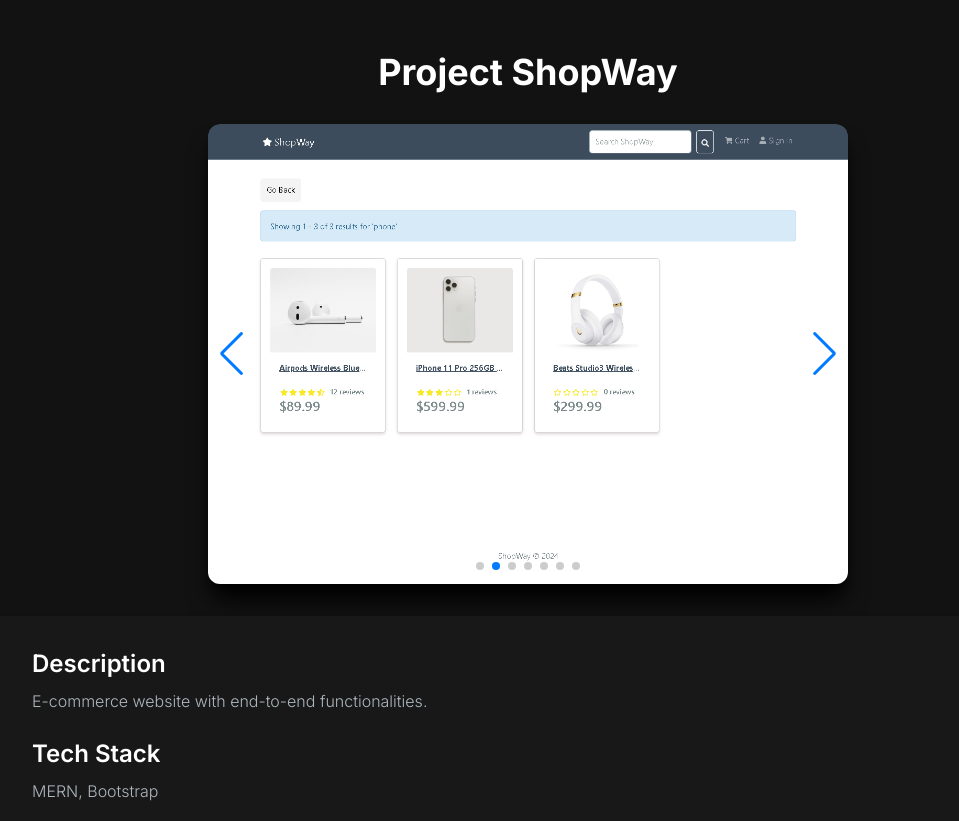
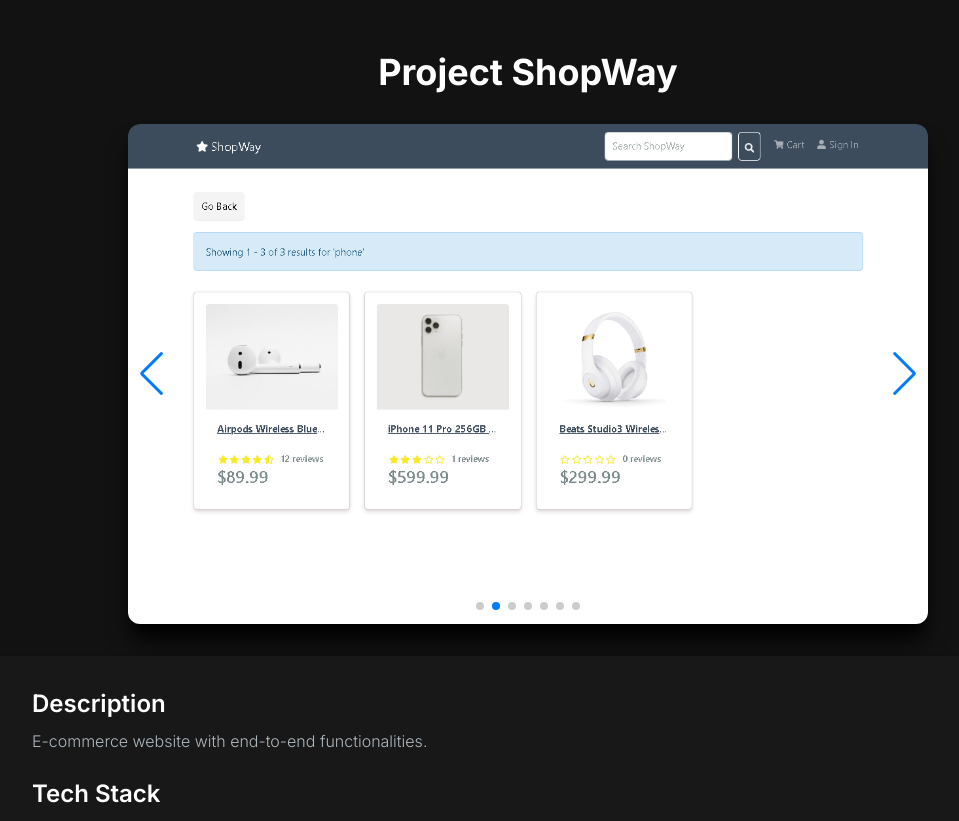
Before and after one commit to RK-41/portfolio3, a Next.js app: page /projects in a window 1280 px wide. Shown: the part 620-1441 px from the top of the page, without its empty margins (112-1071 px from the left). Built offline with nearby package versions, Linux system fonts and the light colour scheme.

Commit message:
Minor tweak

```diff
--- a/app/projects/page.jsx
+++ b/app/projects/page.jsx
@@ -32,9 +32,9 @@
 				</h2>
 
 				{/* Project Image Swiper-Slider */}
-				<div className='max-w-[640px] h-max max-h-[70vhs] aspect-auto m-auto rounded-xl shadow-xl shadow-black mb-8 bg-transparent'>
+				<div className='max-w-[800px] h-max max-h-[70vhs] aspect-auto m-auto rounded-xl shadow-xl shadow-black mb-8 bg-transparent'>
 					<Swiper
-						className='max-h-[460px] rounded-xl'
+						className='max-h-[500px] rounded-xl'
 						slidesPerView={1}
 						loop={true}
 						modules={[Autoplay, Navigation, Pagination]}
```
